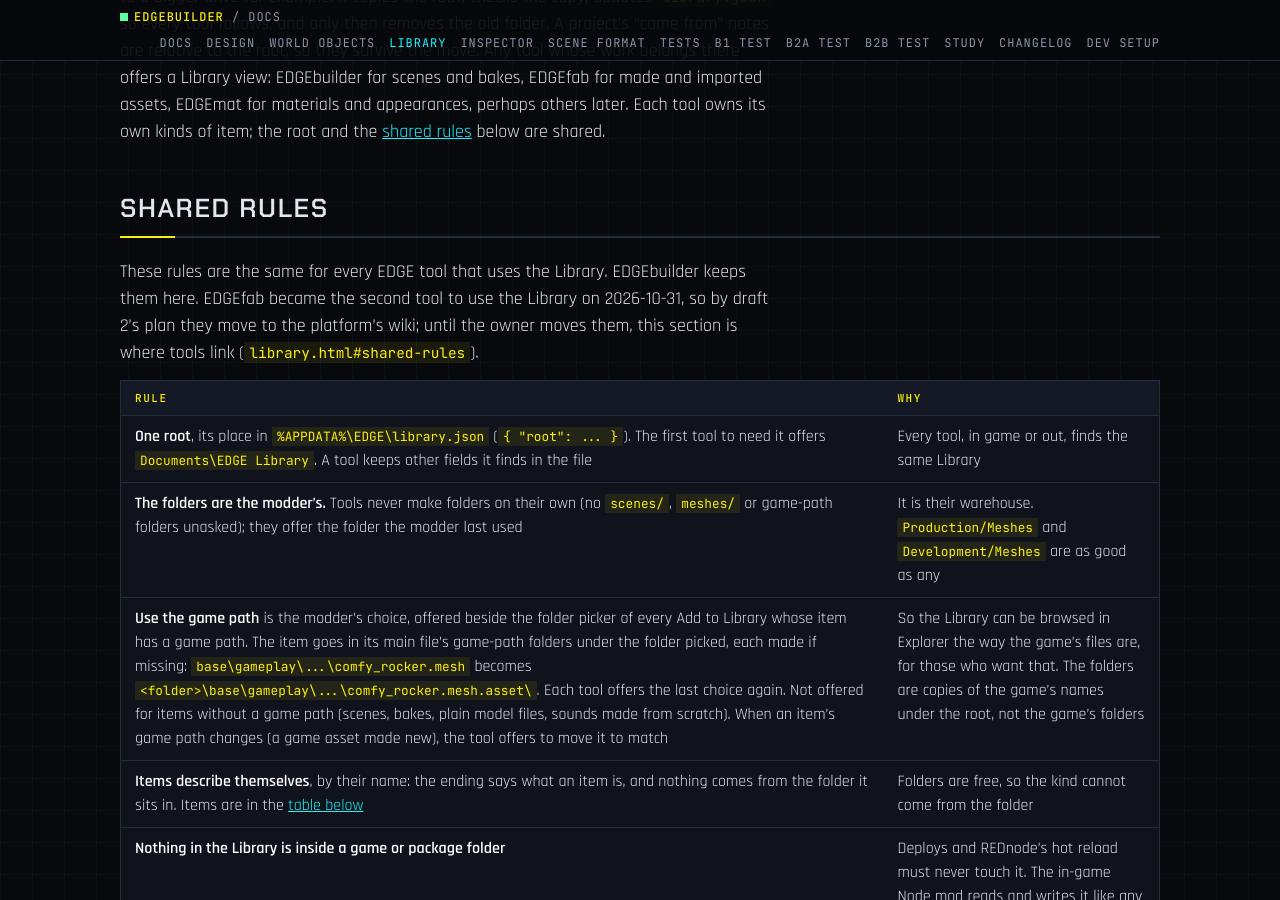
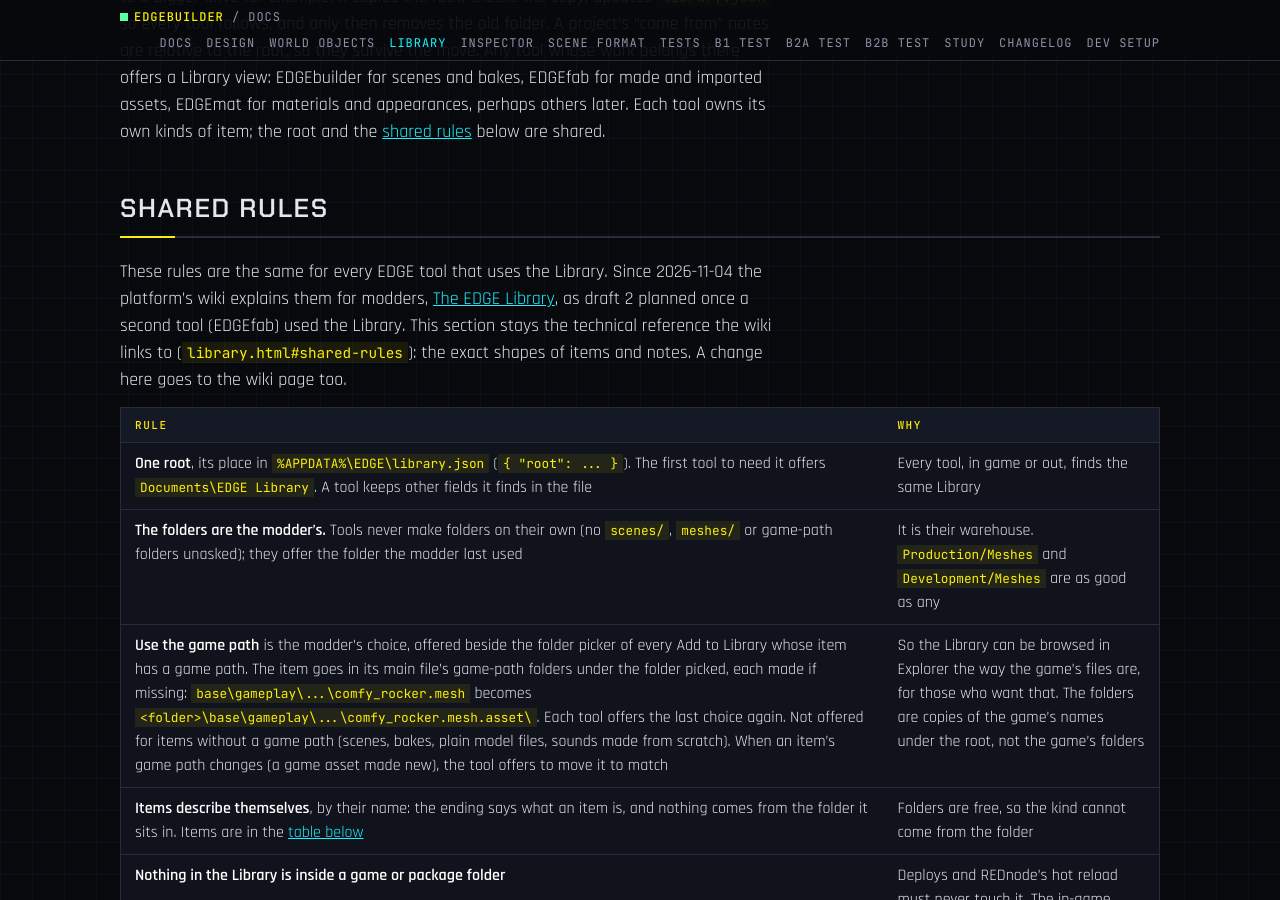
Before and after one commit to Edgemodders/EDGEbuilder, a Jekyll site: the page built from docs/library.md, in a window 1280 px wide and 900 px high, scrolled down 1430 px. Built offline with Jekyll 4.4.1, drawn with Linux system fonts in a browser that asks for light colours; some of the changed text lies outside the part shown.

Commit message:
Library: the wiki now explains the shared rules; this page keeps the shapes
Co-Authored-By: Claude Opus 5.5 <noreply@anthropic.com>

```diff
--- a/docs/library.md
+++ b/docs/library.md
@@ -27,7 +27,7 @@ The name stays **Library**, as a real library holds books and tapes on every sub
 
 ## Shared rules
 
-These rules are the same for every EDGE tool that uses the Library. EDGEbuilder keeps them here. EDGEfab became the second tool to use the Library on 2026-10-31, so by draft 2's plan they move to the platform's wiki; until the owner moves them, this section is where tools link (`library.html#shared-rules`).
+These rules are the same for every EDGE tool that uses the Library. Since 2026-11-04 the platform's wiki explains them for modders, [The EDGE Library](https://edgemodders.ai/wiki/library.html), as draft 2 planned once a second tool (EDGEfab) used the Library. This section stays the technical reference the wiki links to (`library.html#shared-rules`): the exact shapes of items and notes. A change here goes to the wiki page too.
 
 | Rule | Why |
 |---|---|
@@ -183,7 +183,7 @@ E0 can run early, beside B2c or B3, since it touches only REDbridge and a script
 
 ## Open
 
-- **The rules' home** (agreed): this page keeps the [shared rules](#shared-rules) until a second tool uses the Library; then they move to the platform's wiki. EDGEfab is the second (2026-10-31), so the move is due; the owner moves them, and this section stays as a pointer.
+- **The rules' home** (agreed): this page keeps the [shared rules](#shared-rules) until a second tool uses the Library; then they move to the platform's wiki. Done on 2026-11-04: the wiki's [The EDGE Library](https://edgemodders.ai/wiki/library.html) explains them for modders, and this page keeps the exact shapes for tool makers.
 - **Assets in the rules** (draft 3, 2026-11-04, [issue #4](https://github.com/Edgemodders/EDGEbuilder/issues/4)): EDGEfab's asset item and its `source/library.json` adopted for every tool, EDGEwave's `sound` kind, Use the game path, Desks. Browse and the sector view listing Library assets come later, with the "not in the game yet" flag.
 - **The default folder** (agreed 2026-11-03): `Documents\EDGE Library`, as offered above. B3-2 builds the root setting, saving into and opening from Library folders, the Library tab and scenes on; see the design's [Scenes and the Library](design.md#scenes-and-the-library-b3-2). Relocate comes later.
 - EDGEscene, an empty repo of 2026-10-27, was deleted by the owner: residue of early ideas, not a home for this.
```
Also changed, not shown: CLAUDE.md (+1 -1 lines).
